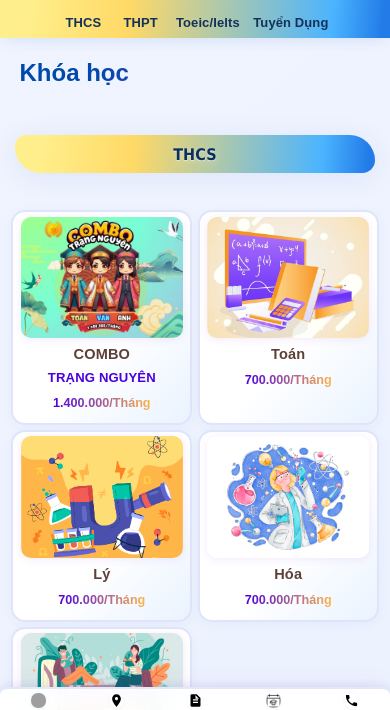
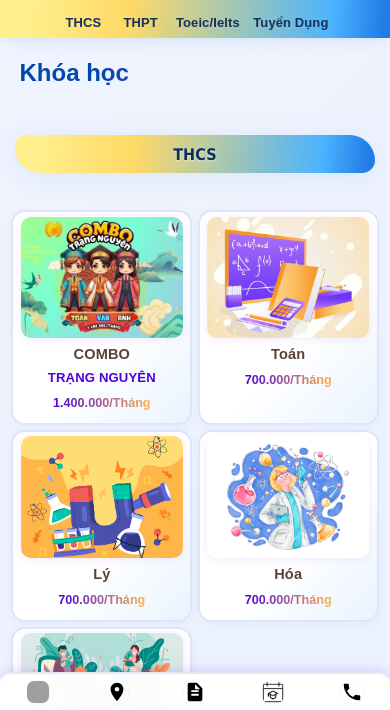
Before and after one commit to VSiJs/tuenam, a plain HTML site: page index.html in a window 390 px wide. Shown: the part 132-842 px from the top of the page. Drawn offline with Linux system fonts and the light colour scheme; grey boxes are pictures that could not be loaded.

Commit message:
UD 8:00 AM

```diff
--- a/Dayhocvaluyenthi.com/CSS/home.css
+++ b/Dayhocvaluyenthi.com/CSS/home.css
@@ -689,11 +689,11 @@ footer {
     display: flex;
     justify-content: space-around;
     align-items: center;
-    padding: 0.27rem 0 0.17rem 0;
+    padding: 0.45rem 0 0.28rem 0;
     z-index: 9999;
     box-shadow: 0 -6px 24px -6px #8e2de218, 0 -2px 10px #0049aa18;
     backdrop-filter: blur(8px);
-    border-radius: 22px 22px 0 0;
+    border-radius: 32px 32px 0 0;
     transition: box-shadow 0.17s, background 0.2s;
     overflow-x: auto;
 }
@@ -705,7 +705,7 @@ footer {
     text-decoration: none;
     flex: 1;
     min-width: 0;
-    padding: 0.23rem 0 0.09rem 0;
+    padding: 0.36rem 0 0.18rem 0;
     border-left: none;
     border-radius: 14px;
     position: relative;
@@ -729,9 +729,9 @@ footer {
 
 .fixed-footer-nav img,
 .fixed-footer-nav svg {
-    width: 25px;
-    height: 25px;
-    margin-bottom: 2px;
+    width: 38px;
+    height: 38px;
+    margin-bottom: 5px;
     filter: grayscale(0.04) brightness(1);
     transition: filter 0.13s, transform 0.12s;
     border-radius: 7px;
@@ -762,28 +762,28 @@ footer {
     }
 
     .fixed-footer-nav {
-        padding: 0.13rem 0 0.07rem 0;
-        border-radius: 13px 13px 0 0;
+        padding: 0.23rem 0 0.14rem 0;
+        border-radius: 18px 18px 0 0;
     }
 
     .fixed-footer-nav img, .fixed-footer-nav svg {
-        width: 19px;
-        height: 19px;
+        width: 28px;
+        height: 28px;
     }
 
     .fixed-footer-nav a {
-        padding: 0.11rem 0 0.07rem 0;
-        border-radius: 8px;
+        padding: 0.18rem 0 0.11rem 0;
+        border-radius: 12px;
     }
 }
 
 @media (max-width: 400px) {
     .fixed-footer-nav {
-        border-radius: 8px 8px 0 0;
+        border-radius: 11px 11px 0 0;
     }
 
     .fixed-footer-nav img, .fixed-footer-nav svg {
-        width: 15px;
-        height: 15px;
+        width: 22px;
+        height: 22px;
     }
 }
```
